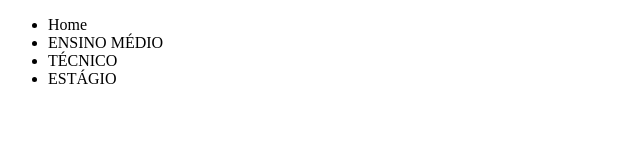
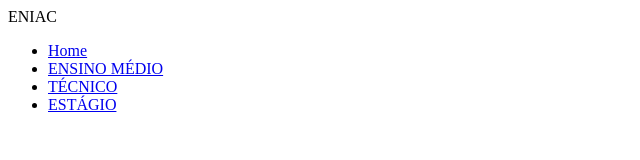
Before and after one commit to Enzo-Dutra/Reposit-rio-Apresenta-o-Eniac, a plain HTML site: page index.html in a window 1280 px wide. Shown: the whole page, without its empty margins (0-640 px from the left). Drawn offline with Linux system fonts and the light colour scheme.

Commit message:
Criação do css

```diff
--- a/index.html
+++ b/index.html
@@ -3,18 +3,18 @@
 <head>
     <meta charset="UTF-8">
     <meta name="viewport" content="width=device-width, initial-scale=1.0">
-    <title>Document</title>
+    <title>Início</title>
+
 </head>
 <body>
     <nav>
-        <div>
+        <div class="logo">ENIAC</div>
             <ul>
-                <li>Home</li>
-                <li>ENSINO MÉDIO</li>
-                <li>TÉCNICO</li>
-                <li>ESTÁGIO</li>
+                <li><a href="#">Home</a></li>
+                <li><a href="#">ENSINO MÉDIO</a></li>
+                <li><a href="#">TÉCNICO</a></li>
+                <li><a href="#">ESTÁGIO</a></li>
             </ul>
-        </div>
     </nav>
 </body>
 </html>
```
Also changed, not shown: index.css (added).
